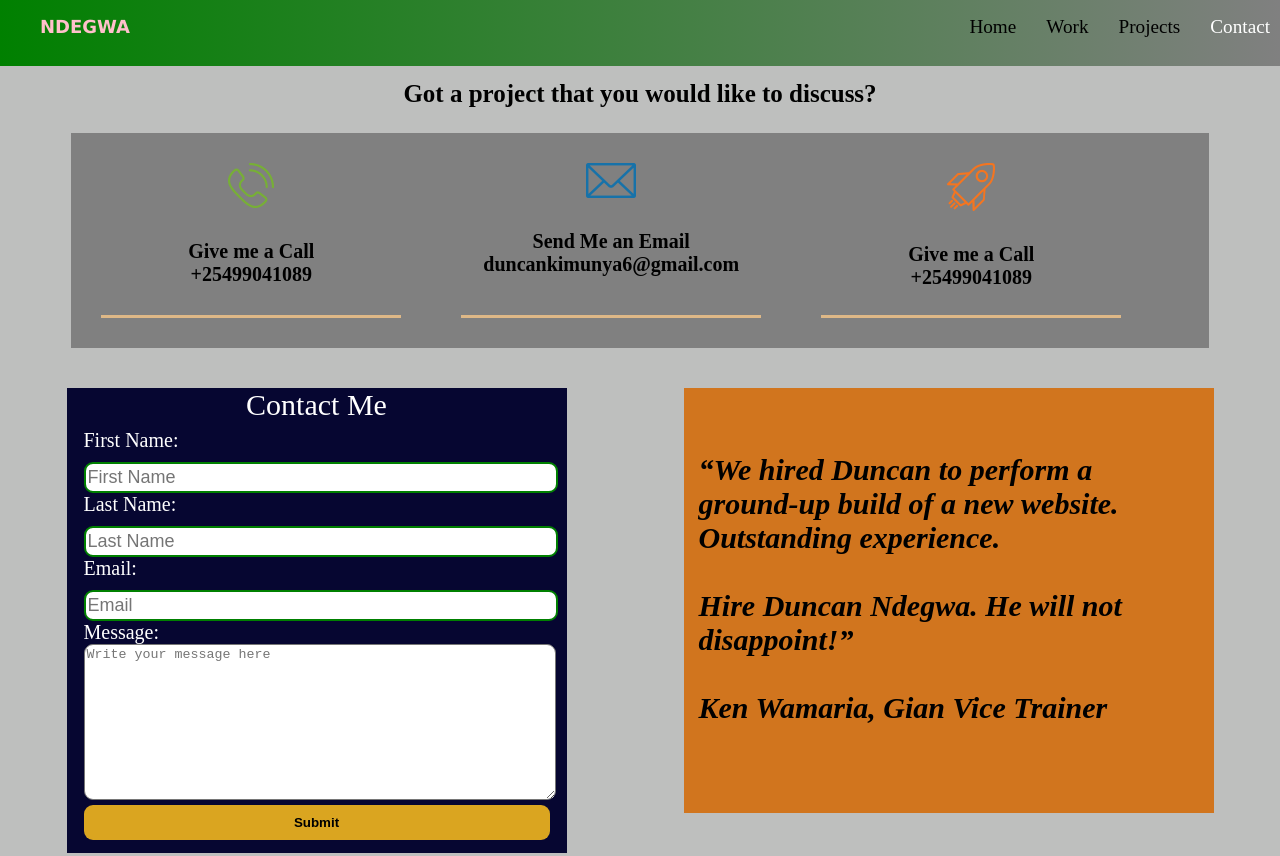
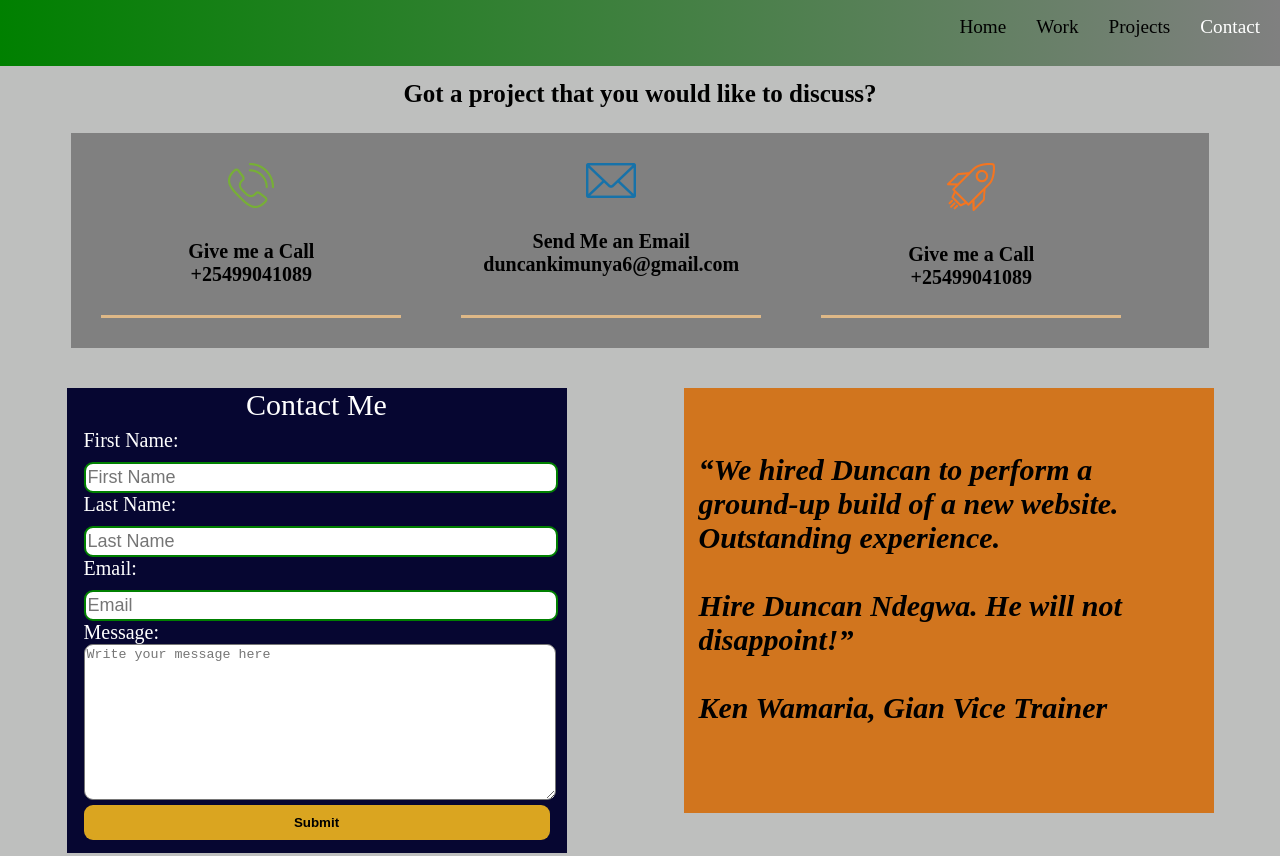
Before and after one commit to duncandegwa/ndegwa, a plain HTML site: page contact.html in a window 1280 px wide. Shown: the top 856 px of the page. Drawn offline with Linux system fonts and the light colour scheme.

Commit message:
updates\

```diff
--- a/contact.html
+++ b/contact.html
@@ -11,7 +11,7 @@
 <body>
     <div class="navb">
      <ul class="navbar">
-        <h2 class="logo">NDEGWA</h2>
+
         <li><a class="active" href="contact.html">Contact</a></li>
         <li><a href="projects.html">Projects</a></li>
         <li><a  href="work.html">Work</a></li>
```
Also changed, not shown: home.html (+1 -1 lines), index.html (+1 -1 lines), projects.html (+1 -1 lines), work.html (+1 -1 lines).
